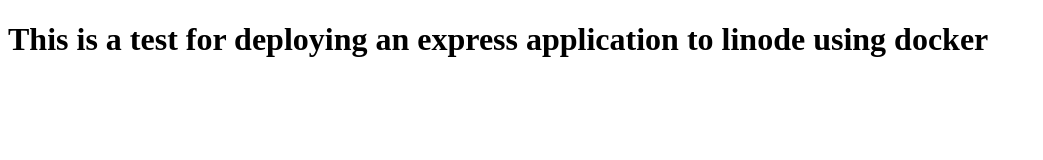
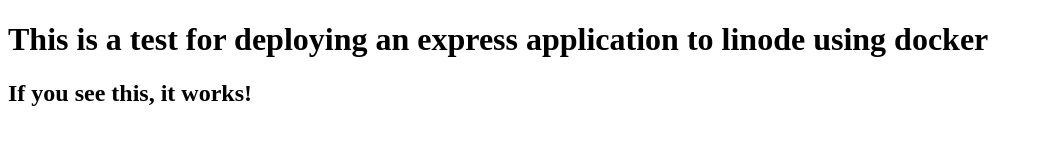
Before and after one commit to DaanSchar/deploy-express, a website: page home.html in a window 1280 px wide. Shown: the whole page, without its empty margins (0-1043 px from the left). Drawn offline with Linux system fonts and the light colour scheme.

Commit message:
very important update

```diff
--- a/home.html
+++ b/home.html
@@ -8,5 +8,6 @@
 </head>
 <body>
     <h1>This is a test for deploying an express application to linode using docker</h1>
+    <h2>If you see this, it works!</h2>
 </body>
 </html>
```
